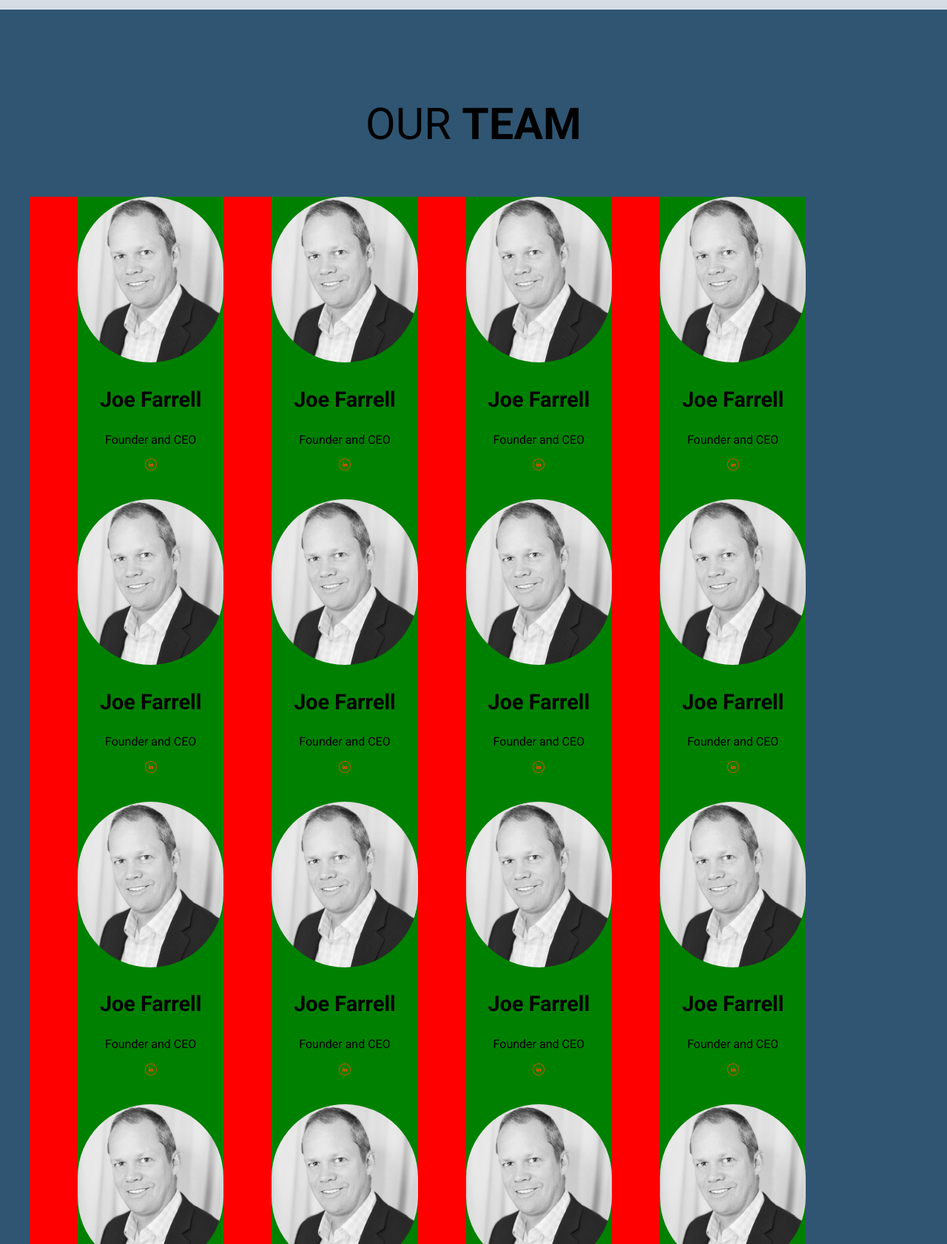
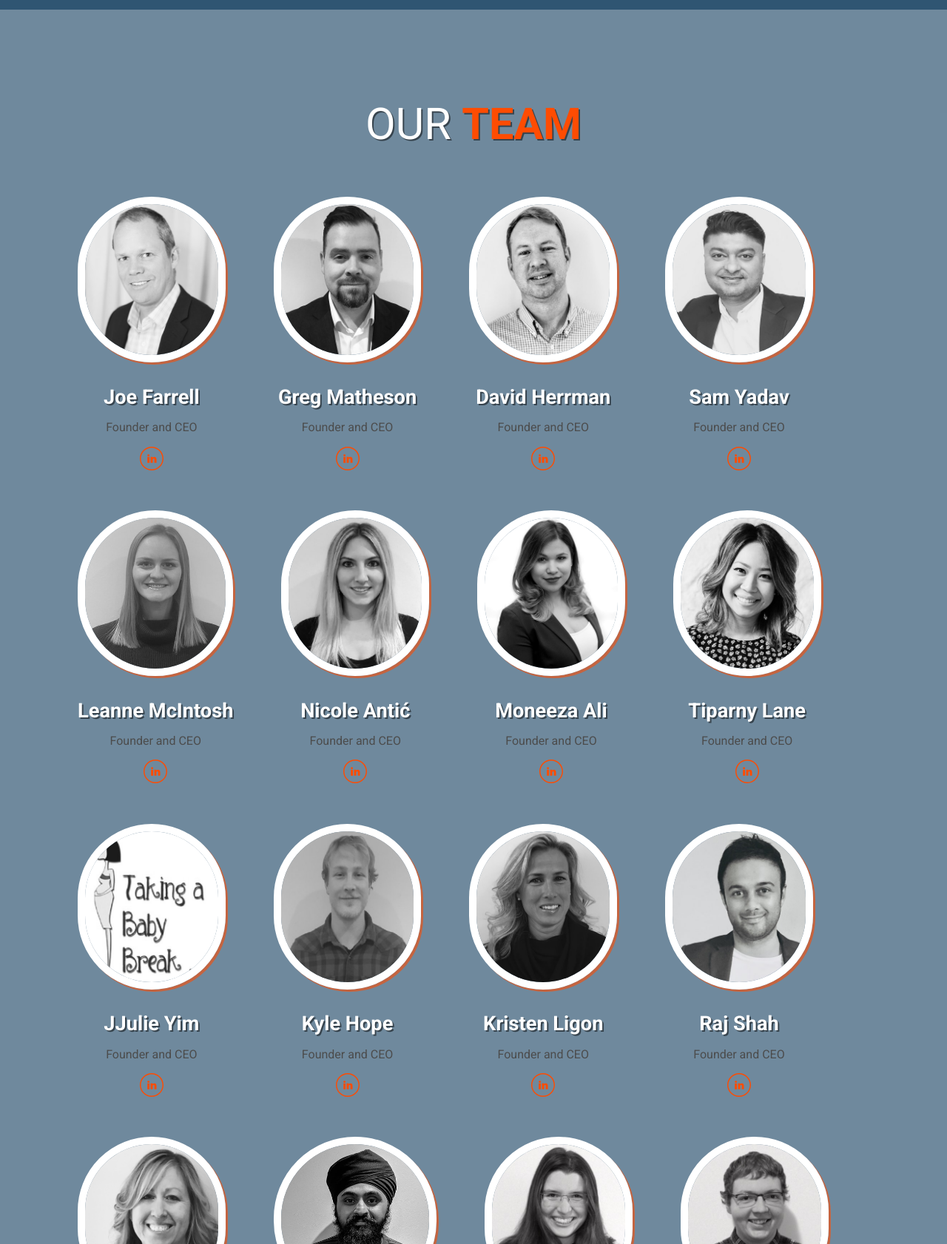
Before and after one commit to omeisi/base-folder-html-project, a website: page app/index.html in a window 1280 px wide. Shown: the part 1880-3562 px from the top of the page at 74% size. Drawn offline with Linux system fonts and the light colour scheme.

Commit message:
finished for big screens , feture item , team , service

```diff
--- a/app/assets/styles/base/_variables.css
+++ b/app/assets/styles/base/_variables.css
@@ -1,4 +1,4 @@
 $lightGrey: rgba(139, 139, 139, 0.09);
 $dwhite: #f4efed;
 $mainOrange: #fe4c02;
-$mainBlue: rgba(47, 85, 114, 1);
+$mainBlue: rgba(212, 217, 228, 1);
--- a/app/assets/styles/modules/_generic-content-container.css
+++ b/app/assets/styles/modules/_generic-content-container.css
@@ -11,9 +11,10 @@
 	}
 
 	p a {
-		font-weight: 700;
+		font-weight: 600;
 	}
 
 
 
+
 }
--- a/app/assets/styles/modules/_headline.css
+++ b/app/assets/styles/modules/_headline.css
@@ -3,6 +3,16 @@
 	margin-bottom: 2rem;
 	font-size: 1.5rem;
 	text-align: center;
+	text-shadow: 2px 2px 0 rgba(0, 0, 0, 0.5);
+
+	strong {
+		color: $mainOrange;
+	}
+
+	&__white {
+		color: white;
+	}
+
 
 
 	@mixin atSmall {
--- a/app/assets/styles/modules/_page-section.css
+++ b/app/assets/styles/modules/_page-section.css
@@ -7,11 +7,17 @@
 	}
 
 	&__blue {
-		background-color: rgba(47, 85, 114, 0.2);;
+		background-color: #2f5572;
 	}
 
-	&__blue2 {
-		background-color: rgba(47, 85, 114, 1);;
+	&__light-blue {
+		background-color: #2f5572b0;
+	}
+
+	&__picture-service {
+		background: url('/assets/images/team-background.jpg') top center no-repeat;
+		background-size: cover;
+
 	}
 
 }
--- a/app/assets/styles/modules/_row.css
+++ b/app/assets/styles/modules/_row.css
@@ -1,13 +1,19 @@
 .row {
 
 	@mixin clearfix;
+
+
+
+			&__t-padding{
+				padding-top:80px;
+			}
 
 
 			&__med-3 {
 				max-width: 25%;
 				float: left;
 				padding-left: 65px;
-				background-color: red;
+				background-color: ;
 
 			}
 
@@ -15,7 +21,7 @@
 			&__med-4 {
 				width: 33.33%;
 				float: left;
-				background-color: green;
+
 
 			}
 
@@ -30,10 +36,21 @@
 				padding:0 66px;
 			}
 
+			&__space-small > div {
+				padding:0 35px;
+			}
+
+		/*begin equel hight rules*/
 
 
+			&__equel-hight-at-med{
+				display: flex;
 
-
+				& > div {
+					float: none;
+					display: flex;
+				}
+			}
 
 
 
--- a/app/assets/styles/modules/_team.css
+++ b/app/assets/styles/modules/_team.css
@@ -1,28 +1,42 @@
 .team {
-		background-color: green;
+
+		margin-bottom: 40px;
+
+		&:hover {
+		    transform: scale(1.1,1.1);
+		    transition: all .3s ease-out 0s;
+		}
 
 	&__img {
+		border: 10px white solid;
 		width: 100%;
 		height: 14rem;
-		border-radius: 8rem;
+		border-radius: 130px;
+		box-shadow: 3px 3px 0 rgba(254, 76, 2, 0.6);
+
+
 
 	}
 
 	&__headline {
 		text-align: center;
-		font-size: 1.8rem;
+		font-size: 1.7rem;
+		margin-bottom: 0 ;
+		color:white;
+		text-shadow: 2px 2px 0 rgba(0, 0, 0, 0.5);
 	}
 
 	&__info {
 		text-align: center;
 		font-size: 1rem;
+		color:#4c4c4c;
 	}
 
 	&__linkedin {
-		width: 1rem;
-		height: 1rem;
+		width: 2rem;
+		height: 2rem;
 		margin-left: 50%;
-		margin-bottom: 35px;
+		margin-bottom: 10px;
 		transform: translateX(-50%);
 
 	}
--- a/app/index.html
+++ b/app/index.html
@@ -62,20 +62,20 @@
 
 	<div id="About" class="page-section  page-section__blue">
     <div class="wrapper">
-			 <h1 class="headline">BUILT TO EXCEL AT <strong>ONLINE RESEARCH 	</strong></h1>
+			 <h1 class="headline headline__white">BUILT TO EXCEL AT <strong>ONLINE RESEARCH 	</strong></h1>
 
 		 <div  class="row row__space generic-content-container ">
 		  	<div class="row__med-6">
 					<div class="feture-item">
               <img class="feture-item__icon" src="/assets/images/icons/panel.svg">
               <h3 class="feture-item__title" > PANEL </h3>
-              <p >Industry to NGO, Consumer to Music Listener, all over the globe and everywhere in between, Quest Mindshare has a solution.</p>
+              <p class="feture-item__content" >Industry to NGO, Consumer to Music Listener, all over the globe and everywhere in between, Quest Mindshare has a solution.</p>
 					</div>
 
 					<div class="feture-item">
             <img class="feture-item__icon" src="/assets/images/icons/service.svg" >
 						<h3 class="feture-item__title">SERVICE </h3>
-						<p >Undeniably one of the best Management teams in the business.  Traditional Research practises applied to the online world.</p>
+						<p class="feture-item__content">Undeniably one of the best Management teams in the business.  Traditional Research practises applied to the online world.</p>
 					</div>
 		 	</div>
 
@@ -83,30 +83,30 @@
 				 	<div class="feture-item">
             <img class="feture-item__icon" src="/assets/images/icons/tech.svg" >
 				 		<h3 class="feture-item__title" >TECH  </h3>
-				 		<p >Decipher and Custom HTML/PHP Builds. <br/>The sky is the limit on what our team can do for you.</p>
+				 		<p class="feture-item__content">Decipher and Custom HTML/PHP Builds. <br/>The sky is the limit on what our team can do for you.</p>
 				 	</div>
 
 				 	<div class="feture-item">
             <img class="feture-item__icon" src="/assets/images/icons/tools.svg" >
 				 		<h3 class="feture-item__title" >TOOLS </h3>
-				 		<p >From <a href=#work>Quest Titan</a> to <a href=#work>Quest Detect</a>, we have some of the best security and delivery tools in the industry.<br/><br/></p>
+				 		<p class="feture-item__content">From <a href=#work>Quest Titan</a> to <a href=#work>Quest Detect</a>, we have some of the best security and delivery tools in the industry.<br/><br/></p>
 				 	</div>
 		 	 </div>
 		  </div>
 		</div>
-    <!--end of the feture item section-->
+    <!--end of the feture-item section-->
 	</div>
 
 
-<div id="Team " class="page-section page-section__blue2">
+<div id="Team " class="page-section page-section__light-blue">
   <div class="wrapper">
-      <h2 class="headline">OUR <strong>TEAM</strong></h2>
+      <h2 class="headline headline__white">OUR <strong>TEAM</strong></h2>
 
   <!-- start - 1 -->
-      <div class="row">
+      <div class="row row__equel-hight-at-med">
           <!-- 1 -->
-          <div class="row row__med-3">
-            <div class="team">
+          <div class="row row__med-3 ">
+            <div class="team ">
               <img class="team__img" src="assets/images/team/JoeF.jpg">
               <h3 class="team__headline">Joe Farrell</h3>
               <p class="team__info">Founder and CEO</p>
@@ -117,8 +117,8 @@
           <!-- 2 -->
            <div class="row row__med-3">
             <div class="team">
-              <img class="team__img" src="assets/images/team/JoeF.jpg">
-              <h3 class="team__headline">Joe Farrell</h3>
+              <img class="team__img" src="assets/images/team/Greg.jpg">
+              <h3 class="team__headline">Greg Matheson</h3>
               <p class="team__info">Founder and CEO</p>
               <a href="#"><img class="team__linkedin" src="assets/images/icons/linkedin.svg"></a>
             </div>
@@ -128,8 +128,8 @@
           <!-- 3 -->
            <div class="row row__med-3">
             <div class="team">
-              <img class="team__img" src="assets/images/team/JoeF.jpg">
-              <h3 class="team__headline">Joe Farrell</h3>
+              <img class="team__img" src="assets/images/team/DaveH.jpg">
+              <h3 class="team__headline">David Herrman</h3>
               <p class="team__info">Founder and CEO</p>
               <a href="#"><img class="team__linkedin" src="assets/images/icons/linkedin.svg"></a>
             </div>
@@ -139,8 +139,8 @@
         <!-- 4 -->
           <div class="row row__med-3">
             <div class="team">
-              <img class="team__img" src="assets/images/team/JoeF.jpg">
-              <h3 class="team__headline">Joe Farrell</h3>
+              <img class="team__img" src="assets/images/team/Sam.jpg">
+              <h3 class="team__headline">Sam Yadav</h3>
               <p class="team__info">Founder and CEO</p>
               <a href="#"><img class="team__linkedin" src="assets/images/icons/linkedin.svg"></a>
             </div>
@@ -151,12 +151,12 @@
 
 
     <!-- start 2-->
-      <div class="row ">
+      <div class="row row__equel-hight-at-med">
           <!-- 1 -->
            <div class="row row__med-3">
             <div class="team">
-              <img class="team__img" src="assets/images/team/JoeF.jpg">
-              <h3 class="team__headline">Joe Farrell</h3>
+              <img class="team__img" src="assets/images/team/Leanne.jpg">
+              <h3 class="team__headline">Leanne McIntosh</h3>
               <p class="team__info">Founder and CEO</p>
               <a href="#"><img class="team__linkedin" src="assets/images/icons/linkedin.svg"></a>
             </div>
@@ -165,8 +165,8 @@
           <!-- 2 -->
           <div class="row row__med-3">
             <div class="team">
-              <img class="team__img" src="assets/images/team/JoeF.jpg">
-              <h3 class="team__headline">Joe Farrell</h3>
+              <img class="team__img" src="assets/images/team/Nicole.jpg">
+              <h3 class="team__headline">Nicole Antić</h3>
               <p class="team__info">Founder and CEO</p>
               <a href="#"><img class="team__linkedin" src="assets/images/icons/linkedin.svg"></a>
             </div>
@@ -176,8 +176,8 @@
           <!-- 3 -->
           <div class="row row__med-3">
             <div class="team">
-              <img class="team__img" src="assets/images/team/JoeF.jpg">
-              <h3 class="team__headline">Joe Farrell</h3>
+              <img class="team__img" src="assets/images/team/Moneeza.jpg">
+              <h3 class="team__headline">Moneeza Ali</h3>
               <p class="team__info">Founder and CEO</p>
               <a href="#"><img class="team__linkedin" src="assets/images/icons/linkedin.svg"></a>
             </div>
@@ -187,8 +187,8 @@
         <!-- 4 -->
            <div class="row row__med-3">
             <div class="team">
-              <img class="team__img" src="assets/images/team/JoeF.jpg">
-              <h3 class="team__headline">Joe Farrell</h3>
+              <img class="team__img" src="assets/images/team/Tip.jpg">
+              <h3 class="team__headline">Tiparny Lane</h3>
               <p class="team__info">Founder and CEO</p>
               <a href="#"><img class="team__linkedin" src="assets/images/icons/linkedin.svg"></a>
             </div>
@@ -199,12 +199,12 @@
 
 
       <!-- start 3 -->
-      <div class="row ">
+      <div class="row row__equel-hight-at-med">
           <!-- 1 -->
           <div class="row row__med-3">
             <div class="team">
-              <img class="team__img" src="assets/images/team/JoeF.jpg">
-              <h3 class="team__headline">Joe Farrell</h3>
+              <img class="team__img" src="assets/images/team/leave.jpg">
+              <h3 class="team__headline">JJulie Yim</h3>
               <p class="team__info">Founder and CEO</p>
               <a href="#"><img class="team__linkedin" src="assets/images/icons/linkedin.svg"></a>
             </div>
@@ -213,8 +213,8 @@
           <!-- 2 -->
            <div class="row row__med-3">
             <div class="team">
-              <img class="team__img" src="assets/images/team/JoeF.jpg">
-              <h3 class="team__headline">Joe Farrell</h3>
+              <img class="team__img" src="assets/images/team/kyle.jpg">
+              <h3 class="team__headline">Kyle Hope</h3>
               <p class="team__info">Founder and CEO</p>
               <a href="#"><img class="team__linkedin" src="assets/images/icons/linkedin.svg"></a>
             </div>
@@ -224,8 +224,8 @@
           <!-- 3 -->
            <div class="row row__med-3">
             <div class="team">
-              <img class="team__img" src="assets/images/team/JoeF.jpg">
-              <h3 class="team__headline">Joe Farrell</h3>
+              <img class="team__img" src="assets/images/team/Kristen.jpg">
+              <h3 class="team__headline">Kristen Ligon</h3>
               <p class="team__info">Founder and CEO</p>
               <a href="#"><img class="team__linkedin" src="assets/images/icons/linkedin.svg"></a>
             </div>
@@ -235,8 +235,8 @@
         <!-- 4 -->
           <div class="row row__med-3">
             <div class="team">
-              <img class="team__img" src="assets/images/team/JoeF.jpg">
-              <h3 class="team__headline">Joe Farrell</h3>
+              <img class="team__img" src="assets/images/team/RAJ.jpg">
+              <h3 class="team__headline">Raj Shah</h3>
               <p class="team__info">Founder and CEO</p>
               <a href="#"><img class="team__linkedin" src="assets/images/icons/linkedin.svg"></a>
             </div>
@@ -246,12 +246,12 @@
     <!-- END -->
 
       <!-- start -->
-      <div class="row ">
+      <div class="row row__equel-hight-at-med">
           <!-- 1 -->
           <div class="row row__med-3">
             <div class="team">
-              <img class="team__img" src="assets/images/team/JoeF.jpg">
-              <h3 class="team__headline">Joe Farrell</h3>
+              <img class="team__img" src="assets/images/team/Susan.jpg">
+              <h3 class="team__headline">Susan Huey</h3>
               <p class="team__info">Founder and CEO</p>
               <a href="#"><img class="team__linkedin" src="assets/images/icons/linkedin.svg"></a>
             </div>
@@ -260,8 +260,8 @@
           <!-- 2 -->
            <div class="row row__med-3">
             <div class="team">
-              <img class="team__img" src="assets/images/team/JoeF.jpg">
-              <h3 class="team__headline">Joe Farrell</h3>
+              <img class="team__img" src="assets/images/team/sukh.jpg">
+              <h3 class="team__headline">Sukhwinder Singh</h3>
               <p class="team__info">Founder and CEO</p>
               <a href="#"><img class="team__linkedin" src="assets/images/icons/linkedin.svg"></a>
             </div>
@@ -271,8 +271,8 @@
           <!-- 3 -->
            <div class="row row__med-3">
             <div class="team">
-              <img class="team__img" src="assets/images/team/JoeF.jpg">
-              <h3 class="team__headline">Joe Farrell</h3>
+              <img class="team__img" src="assets/images/team/Krista.jpg">
+              <h3 class="team__headline">Krista Spielman</h3>
               <p class="team__info">Founder and CEO</p>
               <a href="#"><img class="team__linkedin" src="assets/images/icons/linkedin.svg"></a>
             </div>
@@ -282,8 +282,8 @@
         <!-- 4 -->
           <div class="row row__med-3">
             <div class="team">
-              <img class="team__img" src="assets/images/team/JoeF.jpg">
-              <h3 class="team__headline">Joe Farrell</h3>
+              <img class="team__img" src="assets/images/team/Ryan.jpg">
+              <h3 class="team__headline">Ryan Lawson</h3>
               <p class="team__info">Founder and CEO</p>
               <a href="#"><img class="team__linkedin" src="assets/images/icons/linkedin.svg"></a>
             </div>
@@ -294,12 +294,12 @@
 
 
        <!-- start 4 -->
-      <div class="row ">
+      <div class="row row__equel-hight-at-med">
           <!-- 1 -->
           <div class="row row__med-3">
             <div class="team">
-              <img class="team__img" src="assets/images/team/JoeF.jpg">
-              <h3 class="team__headline">Joe Farrell</h3>
+              <img class="team__img" src="assets/images/team/Monica.jpg">
+              <h3 class="team__headline">Monica Lamba</h3>
               <p class="team__info">Founder and CEO</p>
               <a href="#"><img class="team__linkedin" src="assets/images/icons/linkedin.svg"></a>
             </div>
@@ -308,8 +308,8 @@
           <!-- 2 -->
            <div class="row row__med-3">
             <div class="team">
-              <img class="team__img" src="assets/images/team/JoeF.jpg">
-              <h3 class="team__headline">Joe Farrell</h3>
+              <img class="team__img" src="assets/images/team/joe.jpg">
+              <h3 class="team__headline">Joe Minichiello</h3>
               <p class="team__info">Founder and CEO</p>
               <a href="#"><img class="team__linkedin" src="assets/images/icons/linkedin.svg"></a>
             </div>
@@ -319,8 +319,8 @@
           <!-- 3 -->
            <div class="row row__med-3">
             <div class="team">
-              <img class="team__img" src="assets/images/team/JoeF.jpg">
-              <h3 class="team__headline">Joe Farrell</h3>
+              <img class="team__img" src="assets/images/team/Dmitriy.jpg">
+              <h3 class="team__headline">Dmitriy Sidelnikov</h3>
               <p class="team__info">Founder and CEO</p>
               <a href="#"><img class="team__linkedin" src="assets/images/icons/linkedin.svg"></a>
             </div>
@@ -330,8 +330,8 @@
         <!-- 4 -->
           <div class="row row__med-3">
             <div class="team">
-              <img class="team__img" src="assets/images/team/JoeF.jpg">
-              <h3 class="team__headline">Joe Farrell</h3>
+              <img class="team__img" src="assets/images/team/Sannan.jpg">
+              <h3 class="team__headline">Sannan Ali</h3>
               <p class="team__info">Founder and CEO</p>
               <a href="#"><img class="team__linkedin" src="assets/images/icons/linkedin.svg"></a>
             </div>
@@ -341,12 +341,12 @@
     <!-- END -->
 
     <!-- start 5 -->
-      <div class="row">
+      <div class="row row__equel-hight-at-med">
           <!-- 1 -->
           <div class="row row__med-3">
             <div class="team">
-              <img class="team__img" src="assets/images/team/JoeF.jpg">
-              <h3 class="team__headline">Joe Farrell</h3>
+              <img class="team__img" src="assets/images/team/Grace.jpg">
+              <h3 class="team__headline">Grace Selkirk</h3>
               <p class="team__info">Founder and CEO</p>
               <a href="#"><img class="team__linkedin" src="assets/images/icons/linkedin.svg"></a>
             </div>
@@ -390,15 +390,16 @@
   </div>
 </div>
 
-<div id="Service" class="page-section">
+<div id="Service" class="page-section page-section__picture-service ">
+    <!--SERVICE STARTS-->
     <div class="wrapper">
+      <!--WRAPPER STARTS-->
       <h1 class="headline"><strong>SERVICES</strong></h1>
-
-        <div class="row generic-content-container">
+        <!--ROW STARTS-->
+        <div class="row row__t-padding row__space-small row__equel-hight-at-med generic-content-container">
           <!--1-->
-          <div class="service">
               <div class="row__med-4 ">
-                <div class="service__block">
+                <div class="service">
                     <div class="service__icon"><img class="service__img" src="/assets/images/icons/project-managment.svg" alt="PROJECT MANAGEMENT"></div>
                     <h1 class="service__headline">PROJECT MANAGEMENT</h1>
                     <p>Quest's PM team is one of it's core strengths. Local, experienced and dedicated teams will ensure that your project is run perfectly.
@@ -415,13 +416,13 @@
                     </ul>
                     </p>
                 </div>
-            </div>
-          </div>
+              </div>
+
 
             <!--2-->
-          <div class="service">
+
             <div class="row__med-4">
-                <div class="service__block">
+                <div class="service">
                       <div class="service__icon"><img class="service__img" src="/assets/images/icons/hosting.svg" alt="PROJECT MANAGEMENT"></div>
                       <h1 class="service__headline">PROGRAMMING/ HOSTING</h1>
                       <p>Quest has one of the most extensive and flexible group of panel assets in the industry. Quest has a solution for practically every online panel need. B2B being a particular specialty!
@@ -438,11 +439,11 @@
                       </p>
                 </div>
             </div>
-          </div>
+
             <!--3-->
-          <div class="service">
+
             <div class="row__med-4">
-                <div class="service__block">
+                <div class="service">
                       <div class="service__icon"><img class="service__img" src="/assets/images/icons/control-panel.svg" alt="PROJECT MANAGEMENT"></div>
                       <h1 class="service__headline">PANEL</h1>
                       <p>Quest has one of the most extensive and flexible group of panel assets in the industry. Quest has a solution for practically every online panel need. B2B being a particular specialty!
@@ -460,9 +461,11 @@
                       </p>
                 </div>
             </div>
-        </div>
+
       </div>
+      <!--ROW ENDS-->
     </div>
+    <!--WRAPPER ENDS-->
 </div>
 <!--SERVICE ENDS-->
 
--- a/app/temp/styles/styles.css
+++ b/app/temp/styles/styles.css
@@ -467,18 +467,30 @@ a {
 }
 	}
 .page-section__blue {
-		background-color: rgba(47, 85, 114, 0.2);;
+		background-color: #2f5572;
 	}
-.page-section__blue2 {
-		background-color: rgba(47, 85, 114, 1);;
+.page-section__light-blue {
+		background-color: #2f5572b0;
+	}
+.page-section__picture-service {
+		background: url('/assets/images/team-background.jpg') top center no-repeat;
+		background-size: cover;
+
 	}
 .headline {
 	font-weight: 400;
 	margin-bottom: 2rem;
 	font-size: 1.5rem;
 	text-align: center;
+	text-shadow: 2px 2px 0 rgba(0, 0, 0, 0.5);
 
 }
+.headline strong {
+		color: #fe4c02;
+	}
+.headline__white {
+		color: white;
+	}
 @media (min-width: 530px){
 .headline {
 		margin-bottom: 4rem;
@@ -491,17 +503,20 @@ a {
 		clear: both;
 		display: table;
 	}
+.row__t-padding{
+				padding-top:80px;
+			}
 .row__med-3 {
 				max-width: 25%;
 				float: left;
 				padding-left: 65px;
-				background-color: red;
+				background-color: ;
 
 			}
 .row__med-4 {
 				width: 33.33%;
 				float: left;
-				background-color: green;
+
 
 			}
 .row__med-6 {
@@ -512,6 +527,17 @@ a {
 .row__space > div {
 				padding:0 66px;
 			}
+.row__space-small > div {
+				padding:0 35px;
+			}
+/*begin equel hight rules*/
+.row__equel-hight-at-med{
+				display: flex;
+			}
+.row__equel-hight-at-med > div {
+					float: none;
+					display: flex;
+				}
 .generic-content-container p {
 		font-weight: 300;
 		line-height: 1.65;
@@ -524,10 +550,11 @@ a {
 
 
 
+
 }
 	}
 .generic-content-container p a {
-		font-weight: 700;
+		font-weight: 600;
 	}
 .feture-item {
 	padding: 0 0 2rem 5.8rem;
@@ -535,6 +562,11 @@ a {
 
 
 }
+.feture-item__icon:hover {
+		    -webkit-transform: scale(1.3,1.3);
+		            transform: scale(1.3,1.3);
+		    transition: all .7s ease 0s;
+		}
 .feture-item__icon {
 			position: absolute;
 			width:65px;
@@ -545,47 +577,86 @@ a {
 			font-size: 1.875rem;
 			font-weight: 400;
 			margin-bottom: .8rem;
+			color: white;
+			text-shadow: 2px 2px 0 rgba(0, 0, 0, 0.5);
 
 		}
+.feture-item__content {
+			color: white;
+		}
 .team {
-		background-color: green;
+
+		margin-bottom: 40px;
 }
+.team:hover {
+		    -webkit-transform: scale(1.1,1.1);
+		            transform: scale(1.1,1.1);
+		    transition: all .3s ease-out 0s;
+		}
 .team__img {
+		border: 10px white solid;
 		width: 100%;
 		height: 14rem;
-		border-radius: 8rem;
+		border-radius: 130px;
+		box-shadow: 3px 3px 0 rgba(254, 76, 2, 0.6);
+
+
 
 	}
 .team__headline {
 		text-align: center;
-		font-size: 1.8rem;
+		font-size: 1.7rem;
+		margin-bottom: 0 ;
+		color:white;
+		text-shadow: 2px 2px 0 rgba(0, 0, 0, 0.5);
 	}
 .team__info {
 		text-align: center;
 		font-size: 1rem;
+		color:#4c4c4c;
 	}
 .team__linkedin {
-		width: 1rem;
-		height: 1rem;
+		width: 2rem;
+		height: 2rem;
 		margin-left: 50%;
-		margin-bottom: 35px;
+		margin-bottom: 10px;
 		-webkit-transform: translateX(-50%);
 		        transform: translateX(-50%);
 
 	}
-.service__block {
-				background-color: red;
-				margin:0 2rem;
-			}
-.service__img {
-			width: 100px;
+.service {
+
+		background-color: rgba(255,255,255,0.8);
+		padding: 0 1.8125rem 1px 1.8125rem;
+
+
+}
+.service__icon {
+			position: relative;
+			width: 130px;
+			height: 130px;
+			border-radius: 75px;
+			margin: 0 auto -40px auto;
+			top:-65px;
+			border: 6px solid rgba(0,0,0,0.8);
+			overflow: hidden;
+			box-shadow: 0px 3px 0 rgba(254, 76, 2, 0.6);
+
+
 			}
 .service__headline {
 
 				text-align: center;
 				font-size: 1.5rem;
+
 			}
-.service__icon{
+.service__img {
+				width: 80px;
+				height: 80px;
+				margin:18px 50%;
+				-webkit-transform: translateX(-50%);
+				        transform: translateX(-50%);
+
 
 			}
 .test {
```
Also changed, not shown: app/assets/styles/modules/_feture-item.css (+10 -0 lines), app/assets/styles/modules/_service.css (+23 -7 lines), app/assets/images/team-background2.jpg (added), 4 other files.
